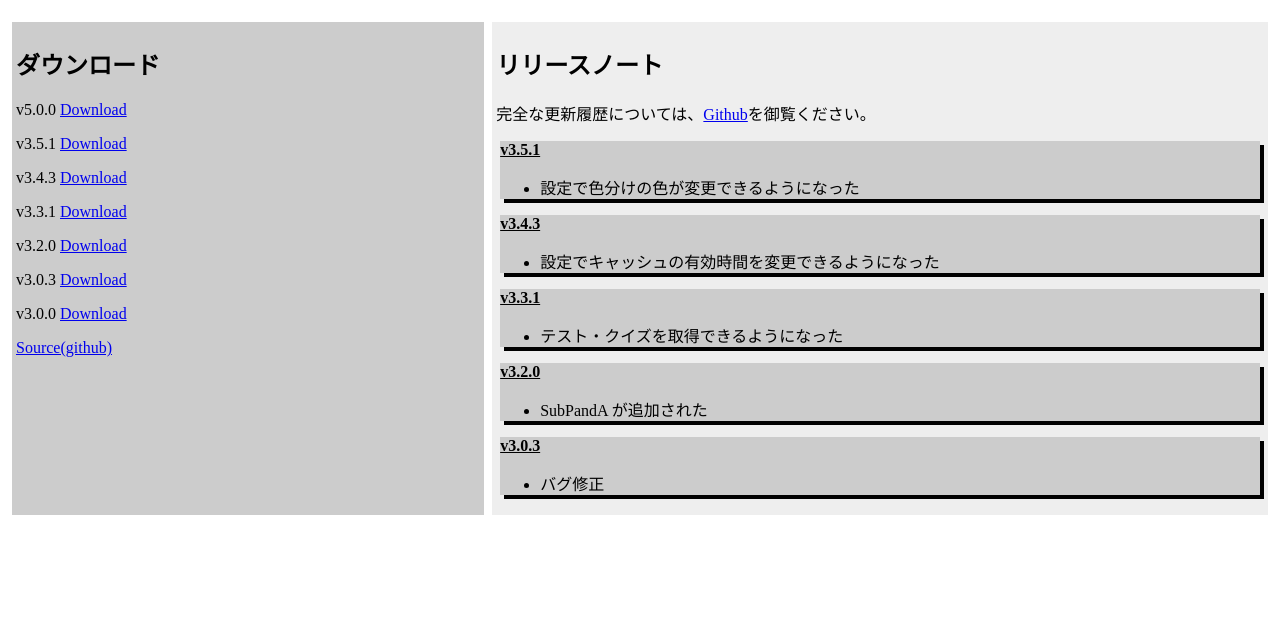
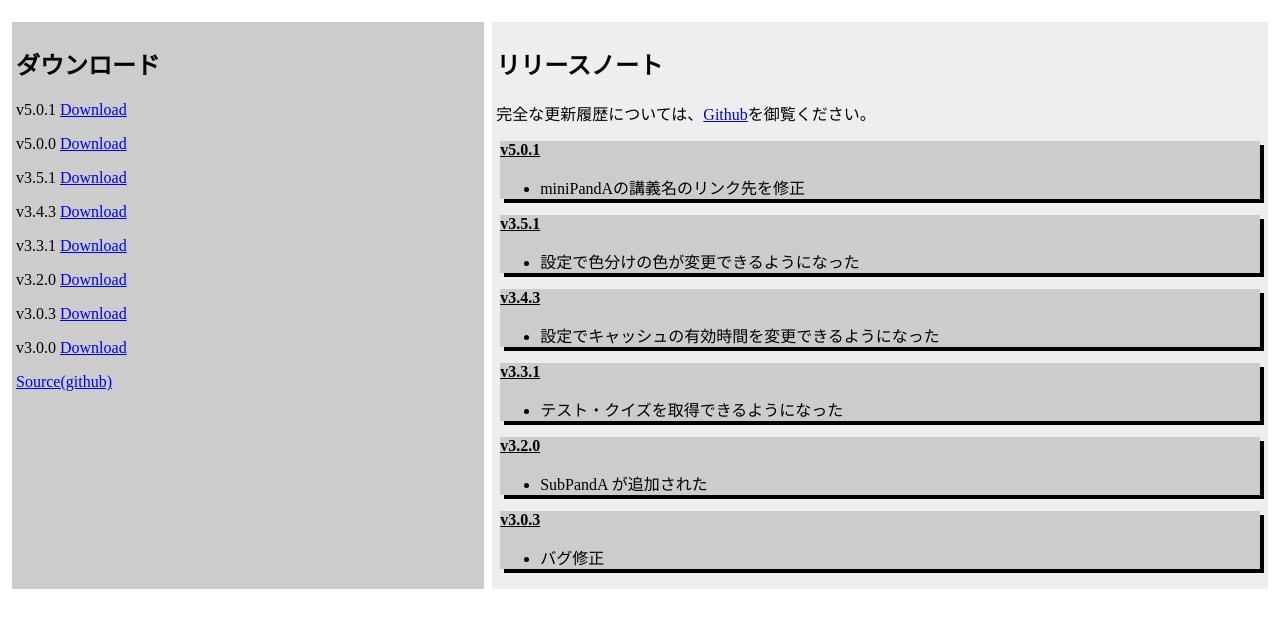
Before and after one commit to tinaxd/comfortable-panda-firefox-updates, a plain HTML site: page index.html in a window 1280 px wide. Shown: the part 48-676 px from the top of the page. Drawn offline with Linux system fonts and the light colour scheme.

Commit message:
Update index.html

```diff
--- a/index.html
+++ b/index.html
@@ -9,6 +9,7 @@
 		<div id="flexContainer">
 			<div id="downloadLinks" class="flexitem">
 				<h2>ダウンロード</h2>
+				<p>v5.0.1 <a href="./comfortable_panda-5.0.1.xpi">Download</a></p>
 				<p>v5.0.0 <a href="./comfortable_panda-5.0.0-fx.xpi">Download</a></p>
 				<p>v3.5.1 <a href="./comfortable_panda-3.5.1-fx.xpi">Download</a></p>
 				<p>v3.4.3 <a href="./comfortable_panda-3.4.3-fx.xpi">Download</a></p>
@@ -21,6 +22,13 @@
 			<div id="releaseNotes" class="flexitem">
 				<h2>リリースノート</h2>
 				完全な更新履歴については、<a href="https://github.com/comfortable-panda/ComfortablePandATS">Github</a>を御覧ください。
+				<div class="release-note-item">
+					<p class="release-note-version">v5.0.1</p>
+					<ul class="release-note-list">
+						<li>miniPandAの講義名のリンク先を修正</li>
+					</ul>
+				</div>
+
 				<div class="release-note-item">
 					<p class="release-note-version">v3.5.1</p>
 					<ul class="release-note-list">
```
